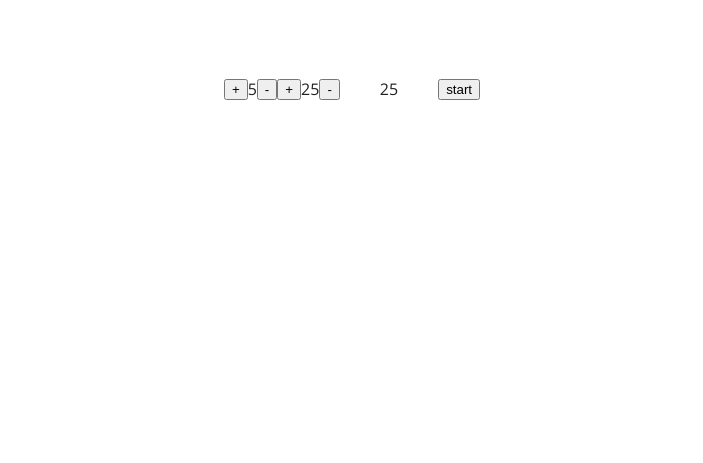
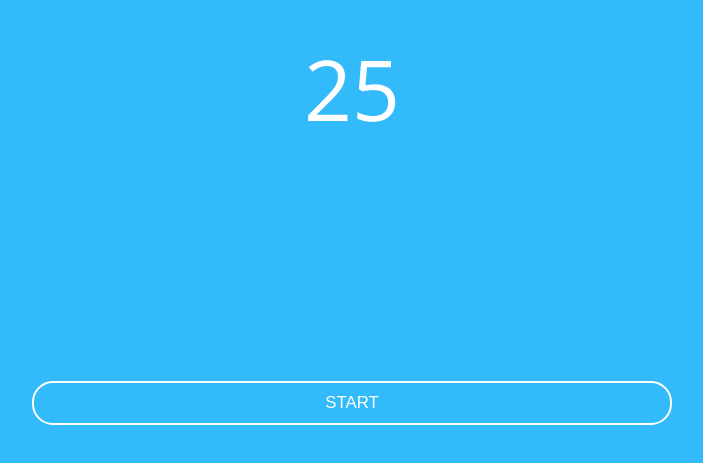
Before and after one commit to shery/ink-pomodoro, a Vue app: page / in a window 1280 px wide. Shown: the part 311-774 px from the top of the page, without its empty margins (288-991 px from the left). Built offline with nearby package versions, Linux system fonts and the light colour scheme.

Commit message:
feat($view): refactor view

```diff
--- a/index.html
+++ b/index.html
@@ -2,6 +2,7 @@
 <html>
   <head>
     <meta charset="utf-8">
+    <meta name="viewport" content="width=device-width,initial-scale=1,maximum-scale=1,minimum-scale=1,user-scalable=no" />
     <title>ink-pomodoro</title>
   </head>
   <body>
--- a/src/App.vue
+++ b/src/App.vue
@@ -16,7 +16,7 @@ export default {
 </script>
 
 <style>
-@import url('https://fonts.googleapis.com/css?family=Open+Sans');
+@import url('https://fonts.googleapis.com/css?family=Open+Sans:300,400');
 
 html, body, p, ol, ul, li, dl, dt, dd, blockquote, figure, fieldset, legend, textarea, pre, iframe, hr, h1, h2, h3, h4, h5, h6 {
   margin: 0;
@@ -39,6 +39,7 @@ button, input, select, textarea {
 html, body {
   width: 100%;
   height: 100%;
+  font-size: 14px;
 }
 
 html {
@@ -76,6 +77,7 @@ td, th {
   -webkit-font-smoothing: antialiased;
   -moz-osx-font-smoothing: grayscale;
   text-align: center;
-  color: rgba(0, 0, 0, 0.87);
+  color: #ffffff;
+  background-color: #051b2c;
 }
 </style>
--- a/src/components/Pomodoro.vue
+++ b/src/components/Pomodoro.vue
@@ -8,7 +8,8 @@
     <span>{{ session }}</span>
     <button v-on:click="handleSession(-1)">-</button>
     <div class="rest">{{ rest }}</div>
-    <button v-on:click="handleClick">{{ isPause ? 'start' : 'pause' }}</button>
+    <button class="start" v-on:click="handleClick">{{ isPause ? 'start' : 'pause' }}</button>
+    <div class="water"></div>
   </div>
 </template>
 
@@ -78,19 +79,56 @@ export default {
 <!-- Add "scoped" attribute to limit CSS to this component only -->
 <style scoped>
 .container {
+  position: relative;
   display: flex;
   justify-content: center;
   align-items: center;
   width: 100%;
   height: 100%;
+  overflow: hidden;
 }
 
+.rest {
+  position: absolute;
+  top: 0;
+  left: 0;
+  display: flex;
+  justify-content: center;
+  align-items: center;
+  width: 100%;
+  height: 100%;
+  font-size: 6rem;
+  font-weight: 300;
+  line-height: 1;
+  z-index: 9;
+}
+.start {
+  position: absolute;
+  width: 50%;
+  bottom: 8%;
+  left: 25%;
+  color: #fff;
+  border: 2px solid #fff;
+  border-radius: 1.5rem;
+  text-align: center;
+  text-transform: uppercase;
+  font-size: 1.2rem;
+  padding: .7rem 0;
+  background: none;
+  font-weight: 400;
+  cursor: pointer;
+  z-index: 10;
+}
 
-h1 {
-  font-weight: normal;
-}
-.rest {
-  margin: 40px;
+.water {
+  position: absolute;
+  height: 100%;
+  width: 100%;
+  z-index: 5;
+  top: 0;
+  left: 0;
+  background: #32bafa;
+  transform: translate(0, 0);
 }
 
 </style>
```
